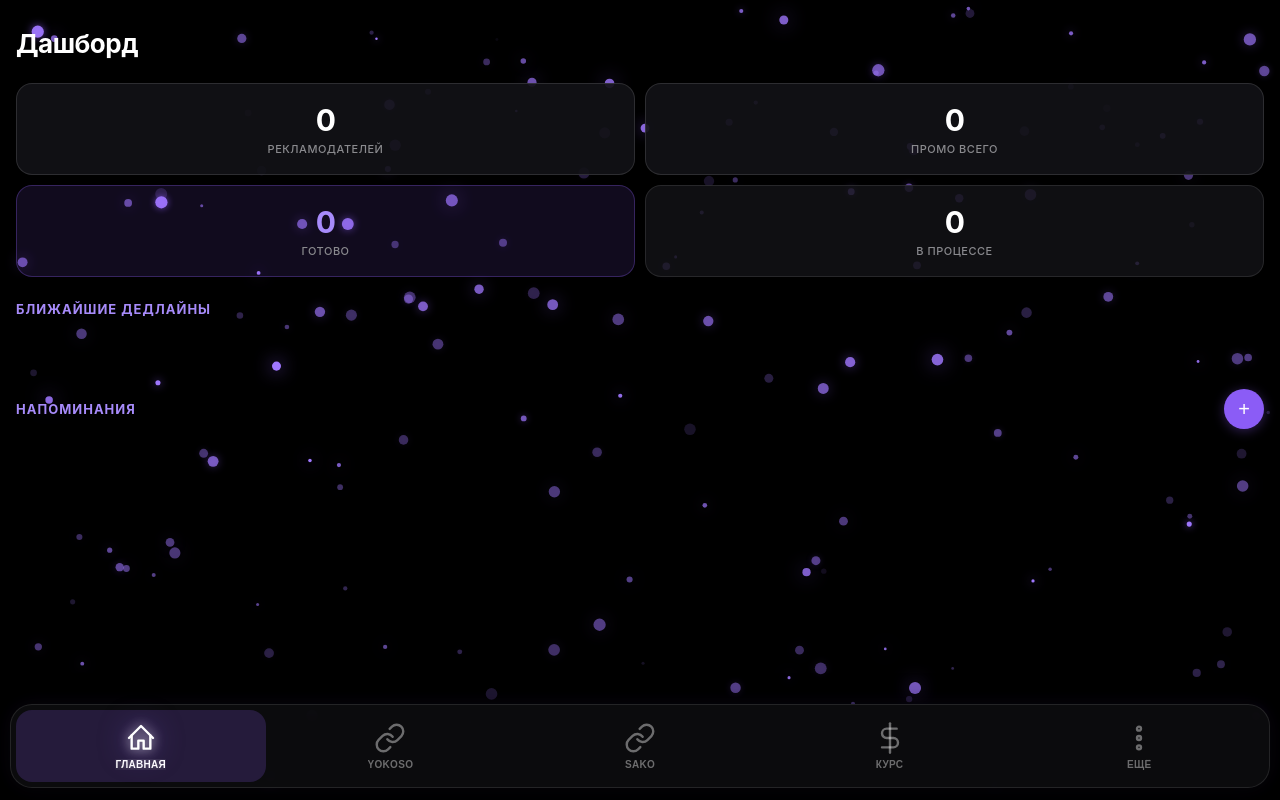
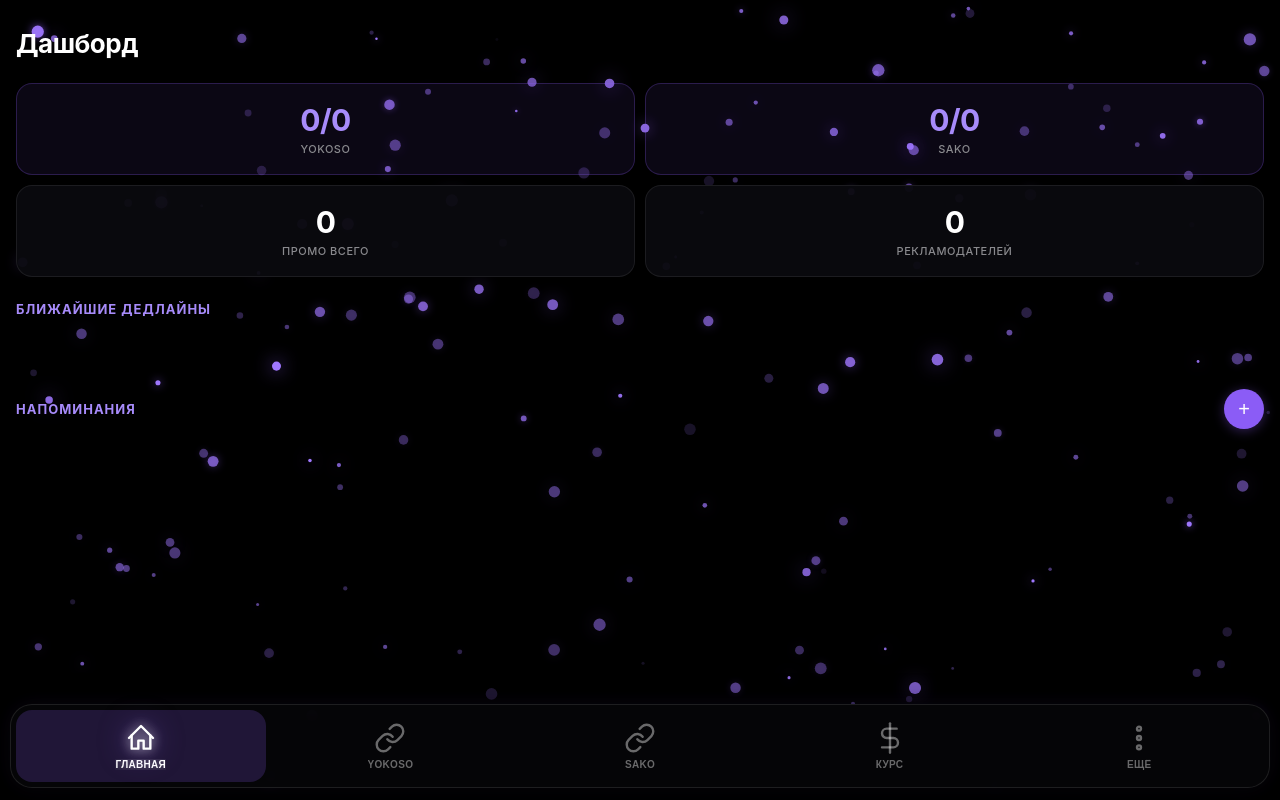
Before and after one commit to ForbiddenCount/cekxeijc, a FastAPI app: page / in a window 1280 px wide. Run offline with FastAPI, Linux system fonts and the light colour scheme; some libraries are stand-ins or nearby versions.

Commit message:
feat: ID verification flow, darker cards, category stats on dashboard, search bar, remove notes section
Co-Authored-By: Devin AI <158243242+devin-ai-integration[bot]@users.noreply.github.com>

```diff
--- a/backend/app.py
+++ b/backend/app.py
@@ -146,11 +146,33 @@ async def get_profile(user=Depends(get_current_user), db=Depends(get_db)):
     )
     done = await done_count.fetchone()
 
+    yokoso_total = await db.execute(
+        "SELECT COUNT(*) as cnt FROM promos WHERE user_id = ? AND category = 'yokoso'", (telegram_id,)
+    )
+    yokoso_t = await yokoso_total.fetchone()
+    yokoso_done = await db.execute(
+        "SELECT COUNT(*) as cnt FROM promos WHERE user_id = ? AND category = 'yokoso' AND status = 'done'", (telegram_id,)
+    )
+    yokoso_d = await yokoso_done.fetchone()
+
+    sako_total = await db.execute(
+        "SELECT COUNT(*) as cnt FROM promos WHERE user_id = ? AND category = 'sako'", (telegram_id,)
+    )
+    sako_t = await sako_total.fetchone()
+    sako_done = await db.execute(
+        "SELECT COUNT(*) as cnt FROM promos WHERE user_id = ? AND category = 'sako' AND status = 'done'", (telegram_id,)
+    )
+    sako_d = await sako_done.fetchone()
+
     return {
         **dict(profile),
         "advertisers_count": adv["cnt"],
         "promos_count": promo["cnt"],
         "done_count": done["cnt"],
+        "yokoso_total": yokoso_t["cnt"],
+        "yokoso_done": yokoso_d["cnt"],
+        "sako_total": sako_t["cnt"],
+        "sako_done": sako_d["cnt"],
     }
 
 
--- a/frontend/static/app.js
+++ b/frontend/static/app.js
@@ -143,8 +143,8 @@ async function loadDashboard() {
         const profile = await api("/api/profile");
         document.getElementById("statAdvertisers").textContent = profile.advertisers_count;
         document.getElementById("statPromos").textContent = profile.promos_count;
-        document.getElementById("statDone").textContent = profile.done_count;
-        document.getElementById("statPending").textContent = profile.promos_count - profile.done_count;
+        document.getElementById("statYokoso").textContent = `${profile.yokoso_done}/${profile.yokoso_total}`;
+        document.getElementById("statSako").textContent = `${profile.sako_done}/${profile.sako_total}`;
     } catch (e) {
         console.error(e);
     }
@@ -328,8 +328,10 @@ function filterCategoryPromos(category) {
 
 function renderCategoryPromos(category) {
     const statusFilter = document.getElementById(`${category}FilterStatus`)?.value;
+    const searchQuery = (document.getElementById(`${category}Search`)?.value || "").toLowerCase().trim();
     let filtered = categoryPromos[category] || [];
     if (statusFilter) filtered = filtered.filter((p) => p.status === statusFilter);
+    if (searchQuery) filtered = filtered.filter((p) => p.name.toLowerCase().includes(searchQuery) || (p.advertiser_name || "").toLowerCase().includes(searchQuery));
     promos = categoryPromos[category] || [];
 
     const container = document.getElementById(`${category}List`);
@@ -708,25 +710,6 @@ async function loadProfile() {
         console.error(e);
     }
 
-    try {
-        const notes = await api("/api/notes");
-        const container = document.getElementById("allNotesList");
-        if (notes.length === 0) {
-            container.innerHTML = '<div class="empty-state"><svg class="empty-svg" viewBox="0 0 24 24" fill="none" stroke="currentColor" stroke-width="1.5"><path d="M14 2H6a2 2 0 00-2 2v16a2 2 0 002 2h12a2 2 0 002-2V8z"/><polyline points="14 2 14 8 20 8"/><line x1="16" y1="13" x2="8" y2="13"/><line x1="16" y1="17" x2="8" y2="17"/></svg><div class="empty-text">Нет заметок</div></div>';
-        } else {
-            container.innerHTML = notes.map((n) => `
-                <div class="note-item">
-                    <div class="note-content" id="note-text-${n.id}">${esc(n.content)}</div>
-                    <div class="note-date" id="note-date-${n.id}" data-raw="${esc(n.created_at || '')}">${formatDate(n.created_at)}</div>
-                    <div class="note-actions">
-                        <button class="note-action-btn" onclick="editNote(${n.id})"><svg width="14" height="14" viewBox="0 0 24 24" fill="none" stroke="currentColor" stroke-width="2" stroke-linecap="round" stroke-linejoin="round"><path d="M11 4H4a2 2 0 00-2 2v14a2 2 0 002 2h14a2 2 0 002-2v-7"/><path d="M18.5 2.5a2.121 2.121 0 013 3L12 15l-4 1 1-4 9.5-9.5z"/></svg></button>
-                        <button class="note-action-btn" onclick="deleteNote(${n.id})">✕</button>
-                    </div>
-                </div>`).join("");
-        }
-    } catch (e) {
-        console.error(e);
-    }
 }
 
 // ── Modal ──
--- a/frontend/static/style.css
+++ b/frontend/static/style.css
@@ -7,10 +7,10 @@
     --accent-light: #A78BFA;
     --accent-dim: rgba(139, 92, 246, 0.15);
     --accent-glow: rgba(139, 92, 246, 0.25);
-    --card-bg: rgba(18, 18, 22, 0.92);
-    --card-bg-accent: rgba(139, 92, 246, 0.12);
-    --border: rgba(255, 255, 255, 0.12);
-    --border-accent: rgba(139, 92, 246, 0.3);
+    --card-bg: rgba(10, 10, 14, 0.96);
+    --card-bg-accent: rgba(139, 92, 246, 0.1);
+    --border: rgba(255, 255, 255, 0.08);
+    --border-accent: rgba(139, 92, 246, 0.25);
     --radius: 16px;
     --radius-sm: 12px;
     --radius-xs: 8px;
@@ -279,17 +279,18 @@ body {
     border-radius: var(--radius);
     padding: 18px;
     text-align: center;
+    cursor: pointer;
     transition: all 0.2s;
 }
 
 .stat-card.accent {
     border-color: var(--border-accent);
-    background: rgba(139, 92, 246, 0.12);
+    background: rgba(139, 92, 246, 0.08);
 }
 
 .stat-card.warning {
-    border-color: rgba(255, 255, 255, 0.1);
-    background: rgba(18, 18, 22, 0.85);
+    border-color: rgba(255, 255, 255, 0.06);
+    background: rgba(8, 8, 12, 0.95);
 }
 
 .stat-value {
--- a/frontend/templates/index.html
+++ b/frontend/templates/index.html
@@ -41,21 +41,21 @@
                 <h1>Дашборд</h1>
             </div>
             <div class="stats-grid" id="statsGrid">
-                <div class="stat-card">
-                    <div class="stat-value" id="statAdvertisers">0</div>
-                    <div class="stat-label">Рекламодателей</div>
+                <div class="stat-card accent" onclick="showPage('yokoso')">
+                    <div class="stat-value" id="statYokoso">0/0</div>
+                    <div class="stat-label">Yokoso</div>
+                </div>
+                <div class="stat-card accent" onclick="showPage('sako')">
+                    <div class="stat-value" id="statSako">0/0</div>
+                    <div class="stat-label">Sako</div>
                 </div>
                 <div class="stat-card">
                     <div class="stat-value" id="statPromos">0</div>
                     <div class="stat-label">Промо всего</div>
                 </div>
-                <div class="stat-card accent">
-                    <div class="stat-value" id="statDone">0</div>
-                    <div class="stat-label">Готово</div>
-                </div>
-                <div class="stat-card warning">
-                    <div class="stat-value" id="statPending">0</div>
-                    <div class="stat-label">В процессе</div>
+                <div class="stat-card">
+                    <div class="stat-value" id="statAdvertisers">0</div>
+                    <div class="stat-label">Рекламодателей</div>
                 </div>
             </div>
             <div class="section">
@@ -80,8 +80,9 @@
                 <button class="btn-primary" onclick="showAddPromo('yokoso')">+ Добавить</button>
             </div>
             <div class="filter-bar">
+                <input type="text" id="yokosoSearch" placeholder="Поиск промо..." oninput="filterCategoryPromos('yokoso')" class="search-input">
                 <select id="yokosoFilterStatus" onchange="filterCategoryPromos('yokoso')">
-                    <option value="">Все статусы</option>
+                    <option value="">Все</option>
                     <option value="not_ready">Не готово</option>
                     <option value="in_progress">В процессе</option>
                     <option value="done">Готово</option>
@@ -97,8 +98,9 @@
                 <button class="btn-primary" onclick="showAddPromo('sako')">+ Добавить</button>
             </div>
             <div class="filter-bar">
+                <input type="text" id="sakoSearch" placeholder="Поиск промо..." oninput="filterCategoryPromos('sako')" class="search-input">
                 <select id="sakoFilterStatus" onchange="filterCategoryPromos('sako')">
-                    <option value="">Все статусы</option>
+                    <option value="">Все</option>
                     <option value="not_ready">Не готово</option>
                     <option value="in_progress">В процессе</option>
                     <option value="done">Готово</option>
@@ -164,12 +166,6 @@
                 <div id="advertisersList" class="list"></div>
             </div>
 
-            <!-- Notes Section -->
-            <div class="section">
-                <div class="section-header"><h2>Все заметки</h2></div>
-                <div id="allNotesList" class="list"></div>
-            </div>
-
             <!-- Admin Section (hidden for non-admins) -->
             <div class="section" id="adminSection" style="display:none">
                 <div class="section-header"><h2>Админ-панель</h2></div>
```
Also changed, not shown: other parts of frontend/static/style.css (+29 -7 lines), backend/bot.py (+43 -18 lines).
